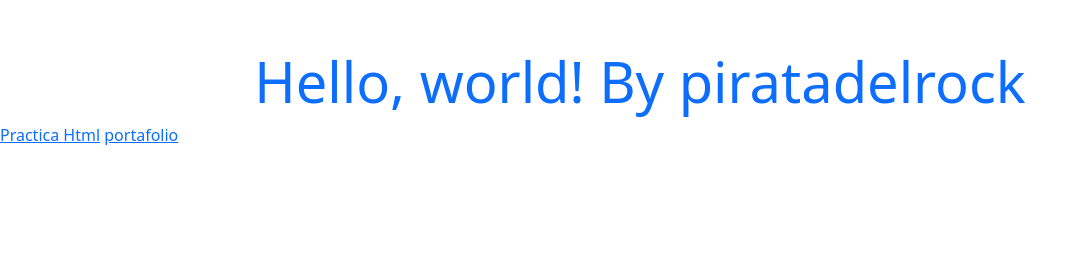
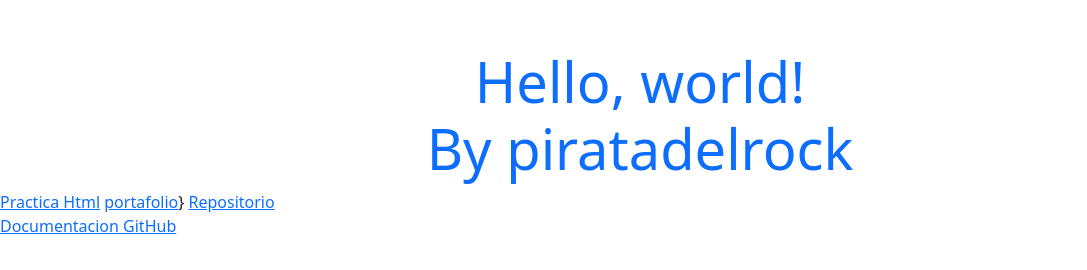
Before and after one commit to Piratadelrock/piratadelrock.github.io, a plain HTML site: page index.html in a window 1280 px wide. Shown: the whole page, without its empty margins (0-1087 px from the left). Drawn offline with nearby package versions, Linux system fonts and the light colour scheme.

Commit message:
actualizando

```diff
--- a/index.html
+++ b/index.html
@@ -11,9 +11,12 @@
     <title>Piratadelrock</title>
   </head>
   <body>
-    <h1 class="text-center mt-5 display-4 text-primary">Hello, world! By piratadelrock</h1>
+    <h1 class="text-center mt-5 display-4 text-primary">Hello, world! <br> By piratadelrock</h1>
     <a href="https://piratadelrock.github.io/practicaHtml/">Practica Html</a>
-    <a href="https://piratadelrock.github.io/portaforlio/">portafolio</a>
+    <a href="https://piratadelrock.github.io/portaforlio/">portafolio</a>}
+    <a href="https://github.com/Piratadelrock">Repositorio</a>
+    <br>
+    <a href="https://pages.github.com/">Documentacion GitHub</a>
     <!-- Optional JavaScript; choose one of the two! -->
 
     <!-- Option 1: Bootstrap Bundle with Popper -->
```
